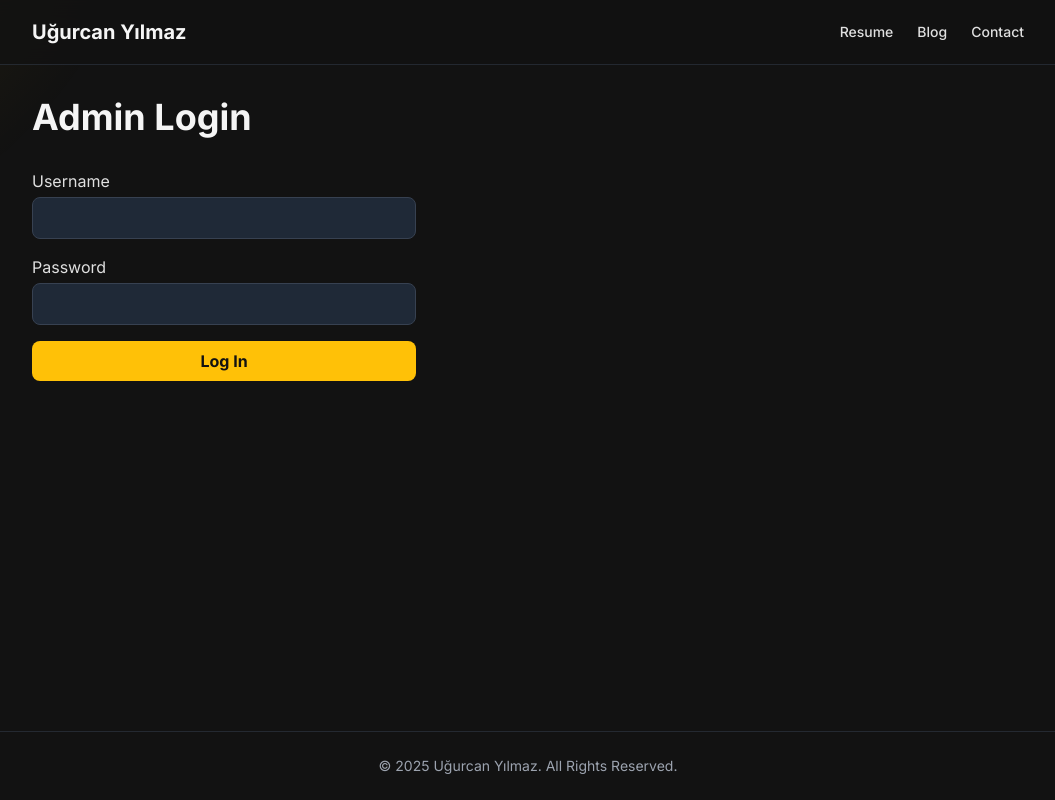
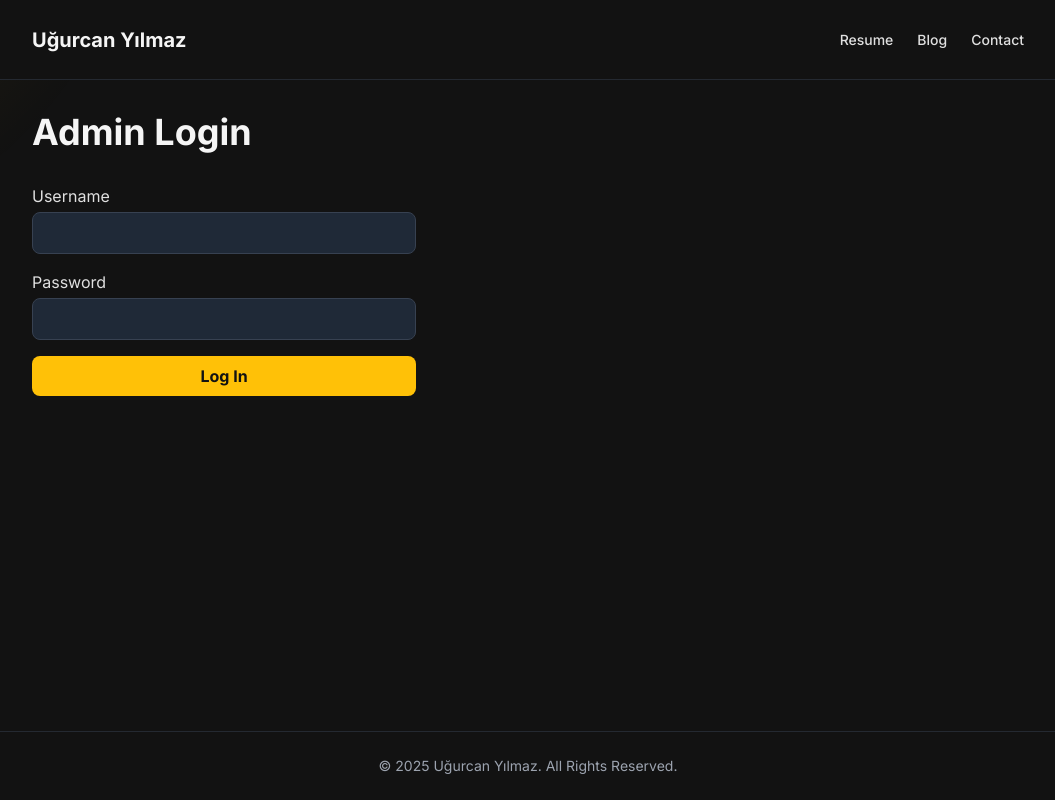
Before and after one commit to devrugu/portfolio, a Next.js app: page /login in a window 1280 px wide. Shown: the whole page, without its empty margins (112-1167 px from the left). Built offline with nearby package versions, Linux system fonts and the light colour scheme; no server answers.

Commit message:
feat: Implement scroll-linked shrinking header animation

```diff
--- a/src/components/Header.tsx
+++ b/src/components/Header.tsx
@@ -1,9 +1,76 @@
+"use client";
+
+import { useState, useEffect } from 'react';
 import Link from 'next/link';
+import { motion } from 'framer-motion';
 
 export default function Header() {
+  const [isScrolled, setIsScrolled] = useState(false);
+  // --- NEW: State to track if the mouse is hovering over the header ---
+  const [isHovered, setIsHovered] = useState(false);
+
+  useEffect(() => {
+    const handleScroll = () => {
+      setIsScrolled(window.scrollY > 10);
+    };
+    window.addEventListener('scroll', handleScroll);
+    return () => {
+      window.removeEventListener('scroll', handleScroll);
+    };
+  }, []);
+
+  // --- UPDATED: Animation variants with a new 'hovered' state ---
+  const headerVariants = {
+    top: {
+      backgroundColor: 'rgba(18, 18, 18, 1)', // Solid
+      height: '80px',
+      backdropFilter: 'blur(0px)',
+    },
+    // The transparent state when scrolled and NOT hovered
+    scrolled: {
+      backgroundColor: 'rgba(18, 18, 18, 0.3)', // Much more transparent (30% opaque)
+      height: '64px',
+      backdropFilter: 'blur(12px)', // Slightly more blur for readability
+    },
+    // The state when scrolled AND hovered
+    hovered: {
+      backgroundColor: 'rgba(18, 18, 18, 1)', // Solid
+      height: '64px',
+      backdropFilter: 'blur(12px)',
+    },
+  };
+
+  // The inner container only needs to know about scrolling for its height
+  const containerVariants = {
+    top: { height: '80px' },
+    scrolled: { height: '64px' },
+  };
+
+  // --- NEW: Helper function to determine the current animation state ---
+  const getAnimationState = () => {
+    if (!isScrolled) return "top"; // Always solid at the top
+    // If scrolled, the state depends on whether the user is hovering
+    return isHovered ? "hovered" : "scrolled";
+  };
+
   return (
-    <header className="bg-background/80 sticky top-0 z-50 w-full border-b border-gray-700/50 backdrop-blur-md">
-      <div className="container mx-auto flex h-16 max-w-5xl items-center justify-between px-4">
+    <motion.header
+      className="sticky top-0 z-50 w-full border-b border-gray-700/50"
+      variants={headerVariants}
+      initial="top"
+      animate={getAnimationState()} // Use the helper function here
+      transition={{ duration: 0.3, ease: 'easeInOut' }}
+      // --- NEW: Event handlers to track mouse enter and leave ---
+      onMouseEnter={() => setIsHovered(true)}
+      onMouseLeave={() => setIsHovered(false)}
+    >
+      <motion.div
+        className="container mx-auto flex max-w-5xl items-center justify-between px-4"
+        variants={containerVariants}
+        initial="top"
+        animate={isScrolled ? "scrolled" : "top"}
+        transition={{ duration: 0.3, ease: 'easeInOut' }}
+      >
         <Link href="/" className="text-xl font-bold text-primary hover:text-accent transition-colors">
           Uğurcan Yılmaz
         </Link>
@@ -14,7 +81,7 @@ export default function Header() {
             <li><Link href="/contact" className="hover:text-accent transition-colors">Contact</Link></li>
           </ul>
         </nav>
-      </div>
-    </header>
+      </motion.div>
+    </motion.header>
   );
 }
```
